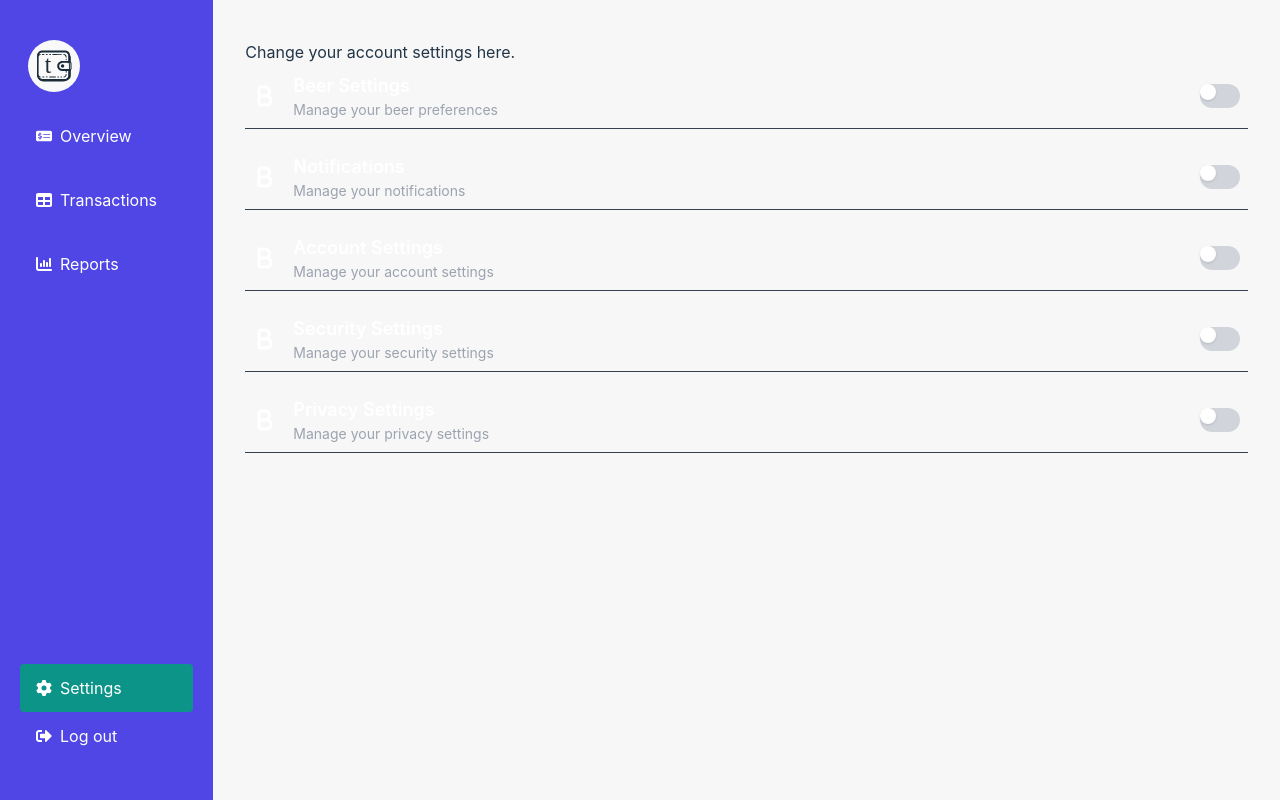
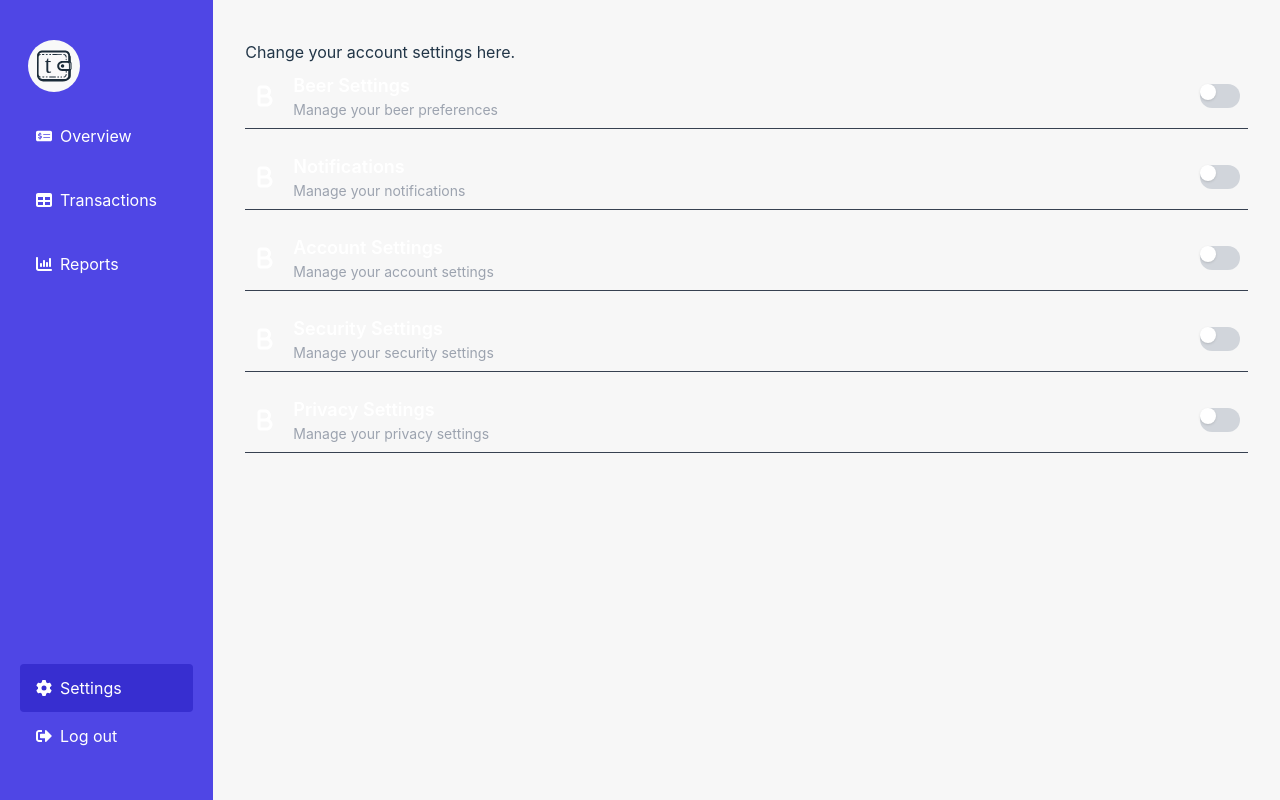
Before and after one commit to and27/tracker, a React (Vite) app: page /settings in a window 1280 px wide. Built offline with nearby package versions, Linux system fonts and the light colour scheme; no server answers.

Commit message:
style: change hover and active tab color

```diff
--- a/src/components/SidebarMenu.tsx
+++ b/src/components/SidebarMenu.tsx
@@ -47,7 +47,7 @@ const SidebarMenu = ({ isOpen }: SidebarMenuProps) => {
             <NavLink
               to="/overview"
               className="flex gap-2 items-center block text-start px-4 py-3
-            rounded active:bg-teal-700 hover:bg-teal-600 focus:outline-none focus:ring focus:ring-gray-5"
+            rounded active:bg-indigo-700 hover:bg-indigo-700 focus:outline-none focus:ring focus:ring-gray-5"
             >
               <FaMoneyCheckDollar />
               Overview
@@ -57,7 +57,7 @@ const SidebarMenu = ({ isOpen }: SidebarMenuProps) => {
             <NavLink
               to="/transactions"
               className="flex gap-2 items-center block text-start px-4 py-3
-            rounded active:bg-teal-700 hover:bg-teal-600 focus:outline-none focus:ring focus:ring-gray-5"
+            rounded active:bg-indigo-700 hover:bg-indigo-700 focus:outline-none focus:ring focus:ring-gray-5"
             >
               <FaTable />
               Transactions
@@ -67,7 +67,7 @@ const SidebarMenu = ({ isOpen }: SidebarMenuProps) => {
             <NavLink
               to="/reports"
               className="flex gap-2 items-center block text-start px-4 py-3
-            rounded active:bg-teal-700 hover:bg-teal-600 focus:outline-none focus:ring focus:ring-gray-5"
+            rounded active:bg-indigo-700 hover:bg-indigo-700 focus:outline-none focus:ring focus:ring-gray-5"
             >
               <FaChartColumn />
               Reports
@@ -79,7 +79,7 @@ const SidebarMenu = ({ isOpen }: SidebarMenuProps) => {
         <NavLink
           to="/settings"
           className="flex gap-2 items-center block text-start px-4 py-3
-            rounded active:bg-teal-700 hover:bg-teal-600 focus:outline-none focus:ring focus:ring-gray-5"
+            rounded active:bg-indigo-700 hover:bg-indigo-700 focus:outline-none focus:ring focus:ring-gray-5"
         >
           <FaGear />
           Settings
@@ -87,7 +87,7 @@ const SidebarMenu = ({ isOpen }: SidebarMenuProps) => {
         <NavLink
           to="/"
           className="flex gap-2 items-center block text-start px-4 py-3
-            rounded active:bg-teal-700 hover:bg-teal-600 focus:outline-none focus:ring focus:ring-gray-5"
+            rounded active:bg-indigo-700 hover:bg-indigo-700 focus:outline-none focus:ring focus:ring-gray-5"
         >
           <FaSignOutAlt />
           Log out
--- a/src/styles/SidebarMenu.css
+++ b/src/styles/SidebarMenu.css
@@ -1,5 +1,5 @@
 a.active {
-  background-color: rgb(13, 148, 136);
+  background-color: rgb(55, 46, 208);
 }
 
 a.active:hover {
```
